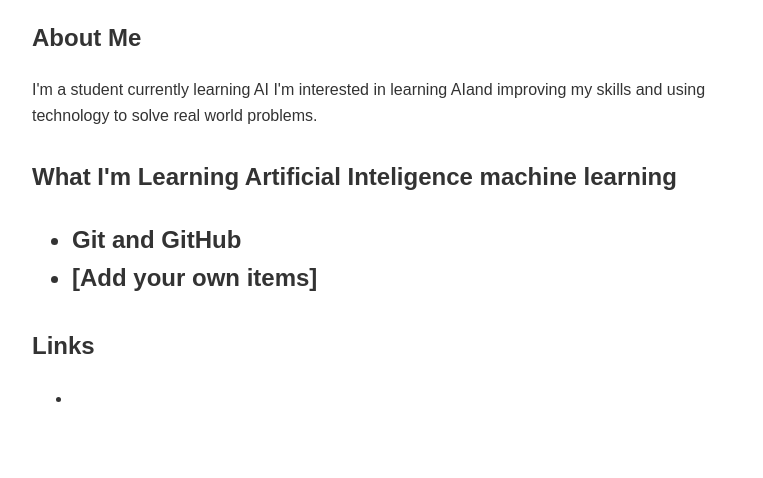
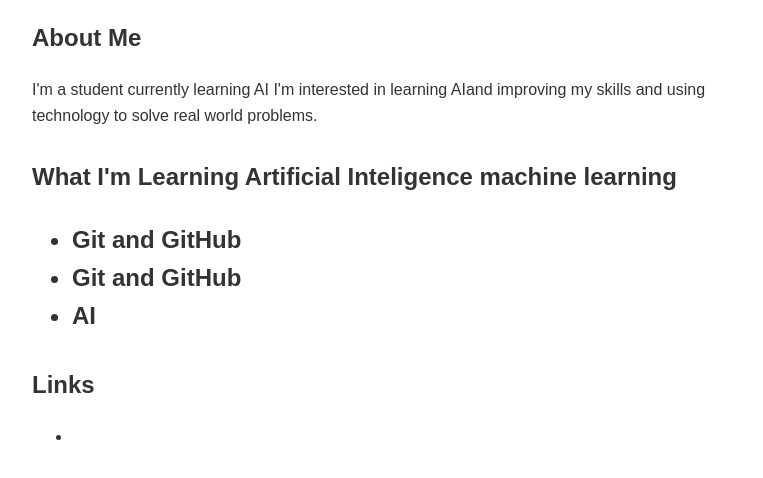
Before and after one commit to sueodi/sueodi.github.io, a plain HTML site: page index.html in a window 1280 px wide. Shown: the part 116-594 px from the top of the page, without its empty margins (258-1021 px from the left). Drawn offline with Linux system fonts and the light colour scheme.

Commit message:
Update index.html

```diff
--- a/index.html
+++ b/index.html
@@ -37,7 +37,8 @@
         <h2>What I'm Learning Artificial Inteligence machine learning
         <ul>
             <li>Git and GitHub</li>
-            <li>[Add your own items]</li>
+            <li>Git and GitHub</li>
+            <li>AI</li>
         </ul>
     </div>
 
```
